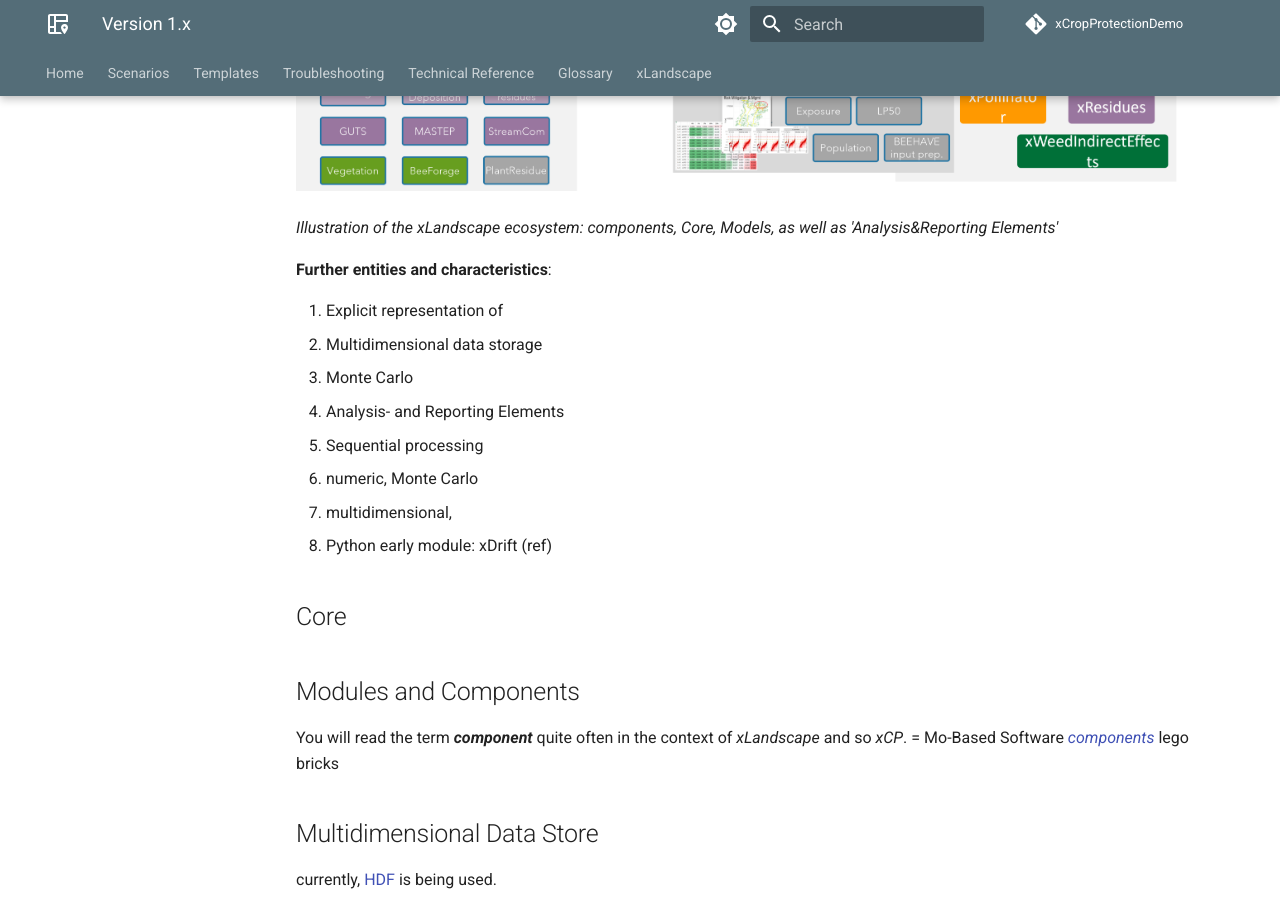
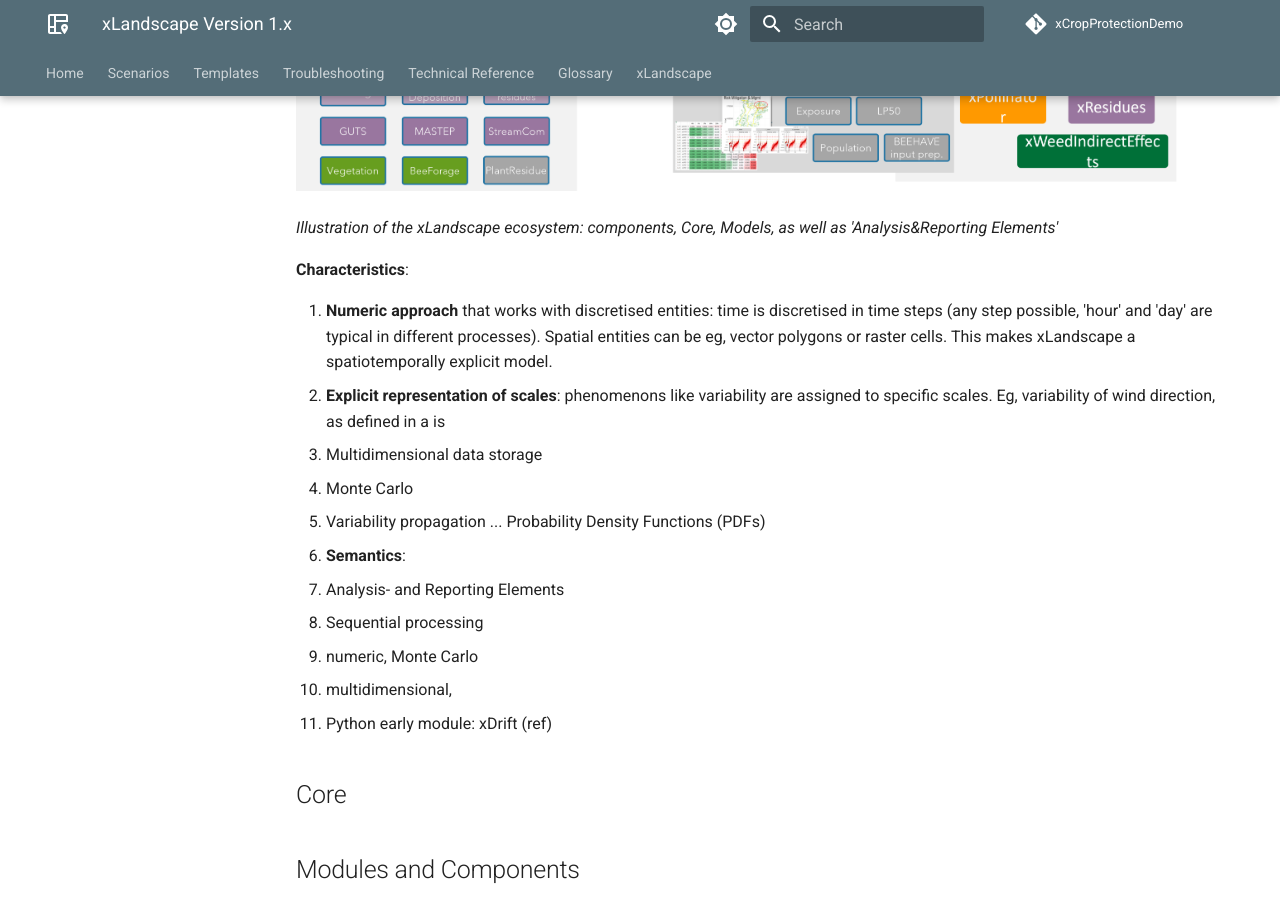
Before and after one commit to xlandscape/xCropProtectionDemoDoc, an MkDocs documentation site: the page built from docs/xLandscape/xlandscape-version1x.md, in a window 1280 px wide and 900 px high, scrolled down 841 px. Built offline with MkDocs 1.6.1 and Material for MkDocs 9.7.7, drawn with Linux system fonts in a browser that asks for light colours; comment, search, counter and statistics services are not loaded; some of the changed text lies outside the part shown.

Commit message:
continue on section 'Version 1.x'

```diff
--- a/docs/xLandscape/xlandscape-version1x.md
+++ b/docs/xLandscape/xlandscape-version1x.md
@@ -1,4 +1,4 @@
-# Version 1.x
+# xLandscape Version 1.x
 
 The first major release (version 1.x) implements key goals as summarised the [Introduction](../xLandscape/xLandscape-intro.md#today---we-need-an-applicable-product). The design is based on *Component-Base-Software-Engineering* (CBSE). So, xLandscape is not a model but a framework to build models, with a core functionality for numeric, multidimensional landscape modelling.
 **Main entities**:
@@ -11,13 +11,17 @@ The first major release (version 1.x) implements key goals as summarised the [In
 
 *Illustration of the xLandscape ecosystem: components, Core, Models, as well as 'Analysis&Reporting Elements'*
 
-**Further entities and characteristics**:
+**Characteristics**:
 
-1. Explicit representation of
+1. **Numeric approach** that works with discretised entities: time is discretised in time steps (any step possible, 'hour' and 'day' are typical in different processes). Spatial entities can be eg, vector polygons or raster cells. This makes xLandscape a spatiotemporally explicit model.
+1. **Explicit representation of scales**: phenomenons like variability are assigned to specific scales. Eg, variability of wind direction, as defined in a is
 1. Multidimensional data storage
 1. Monte Carlo
+1. Variability propagation ... Probability Density Functions (PDFs)
+1. **Semantics**:
 1. Analysis- and Reporting Elements
 1. Sequential processing
+
 
 
 - numeric, Monte Carlo
```
